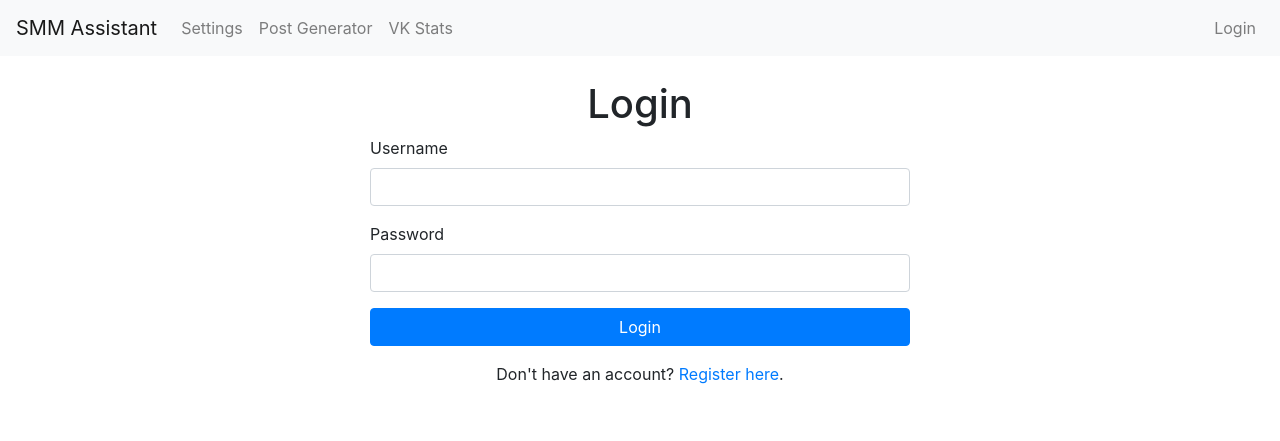
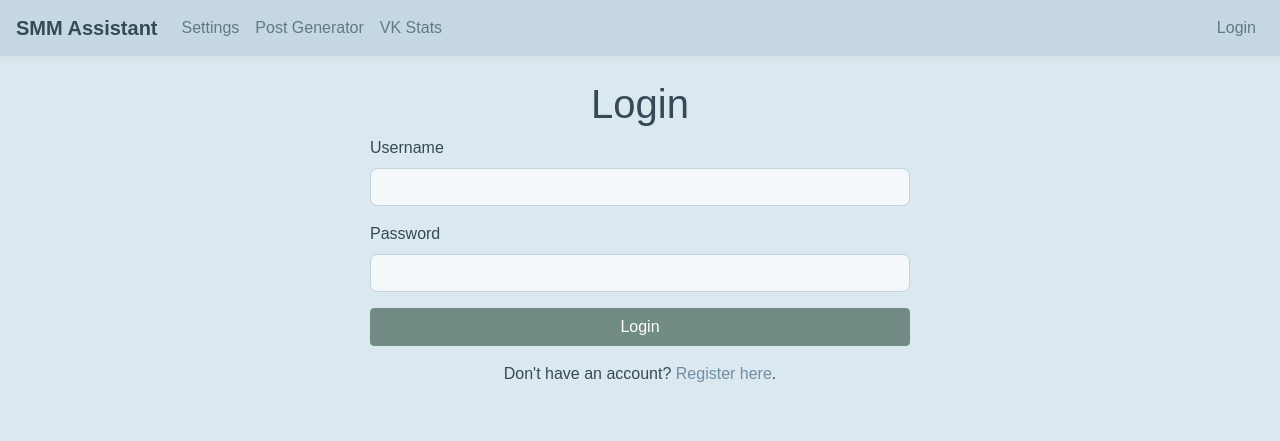
Before and after one commit to VikkMoor/SMM_Assistant, a Flask app: page /auth/login in a window 1280 px wide. Shown: the top 441 px of the page. Run offline with Flask 3, Linux system fonts and the light colour scheme; some libraries are stand-ins or nearby versions.

Commit message:
Complete VK statistics and update UI design

```diff
--- a/app/templates/base.html
+++ b/app/templates/base.html
@@ -1,14 +1,138 @@
+
 <!doctype html>
-<html lang="en">
+<html lang="ru">
 <head>
     <meta charset="UTF-8">
     <meta name="viewport" content="width=device-width, initial-scale=1">
     <title>{% block title %}{% endblock %}</title>
+
     <link href="https://stackpath.bootstrapcdn.com/bootstrap/4.5.2/css/bootstrap.min.css" rel="stylesheet">
+
+    <style>
+        :root {
+            --bg-main: #DCE8EF;
+            --bg-card: #F5F8FA;
+            --bg-nav: #C4D7E3;
+            --accent: #718FA5;
+            --accent-hover: #5D7C93;
+            --green: #718B85;
+            --green-hover: #5E766F;
+            --text-main: #354957;
+            --text-muted: #627887;
+            --border: #C3D3DD;
+        }
+
+
+        body {
+            background-color: var(--bg-main);
+            color: var(--text-main);
+            font-family: Arial, sans-serif;
+        }
+
+        .navbar {
+            background-color: var(--bg-nav) !important;
+            box-shadow: 0 2px 8px rgba(80, 65, 50, 0.06);
+        }
+
+        .navbar-brand {
+            color: var(--text-main) !important;
+            font-weight: 600;
+        }
+
+        .nav-link {
+            color: var(--text-muted) !important;
+            transition: color 0.2s;
+        }
+
+        .nav-link:hover {
+            color: var(--accent) !important;
+        }
+
+        h1, h2, h3, h4, h5 {
+            color: var(--text-main);
+        }
+
+        .container {
+            padding-bottom: 40px;
+        }
+
+        .card, .table {
+            background-color: var(--bg-card);
+            border-color: var(--border);
+            border-radius: 10px;
+        }
+
+        .table {
+            overflow: hidden;
+        }
+
+        .table th {
+            background-color: var(--bg-nav);
+            color: var(--text-main);
+            border-color: var(--border);
+        }
+
+        .table td {
+            border-color: var(--border);
+            color: var(--text-main);
+        }
+
+        .table-striped tbody tr:nth-of-type(odd) {
+            background-color: #EAF1F5;
+        }
+
+        .form-control {
+            background-color: var(--bg-card);
+            border: 1px solid var(--border);
+            color: var(--text-main);
+            border-radius: 7px;
+        }
+
+        .form-control:focus {
+            background-color: var(--bg-card);
+            border-color: var(--accent);
+            box-shadow: 0 0 0 0.2rem rgba(168, 137, 131, 0.15);
+        }
+
+        .btn-primary, .btn-success {
+            background-color: var(--green);
+            border-color: var(--green);
+            color: white;
+        }
+
+        .btn-primary:hover, .btn-success:hover {
+            background-color: var(--green-hover);
+            border-color: var(--green-hover);
+        }
+
+        .btn-secondary {
+            background-color: var(--accent);
+            border-color: var(--accent);
+        }
+
+        .btn-secondary:hover {
+            background-color: var(--accent-hover);
+            border-color: var(--accent-hover);
+        }
+
+        .alert {
+            border-radius: 8px;
+        }
+
+        a {
+            color: var(--accent);
+        }
+
+        a:hover {
+            color: var(--accent-hover);
+        }
+    </style>
 </head>
+
 <body>
-    <nav class="navbar navbar-expand-lg navbar-light bg-light">
+    <nav class="navbar navbar-expand-lg navbar-light">
         <a class="navbar-brand" href="{{ url_for('smm.dashboard') }}">SMM Assistant</a>
+
         <div class="collapse navbar-collapse">
             <ul class="navbar-nav mr-auto">
                 <li class="nav-item">
@@ -21,8 +145,9 @@
                     <a class="nav-link" href="{{ url_for('smm.vk_stats') }}">VK Stats</a>
                 </li>
             </ul>
+
             <ul class="navbar-nav ml-auto">
-                {% if session['user_id'] %}
+                {% if session.get('user_id') %}
                 <li class="nav-item">
                     <a class="nav-link" href="{{ url_for('auth.logout') }}">Logout</a>
                 </li>
@@ -34,20 +159,26 @@
             </ul>
         </div>
     </nav>
+
     <div class="container mt-4">
         {% with messages = get_flashed_messages(with_categories=true) %}
         {% if messages %}
-        <div class="alert alert-dismissible fade show mt-4" role="alert">
+        <div class="mt-4">
             {% for category, message in messages %}
-            <div class="alert alert-{{ category }}">
+            <div class="alert alert-{{ category }} alert-dismissible fade show" role="alert">
                 {{ message }}
+                <button type="button" class="close" data-dismiss="alert" aria-label="Close">
+                    <span aria-hidden="true">&times;</span>
+                </button>
             </div>
             {% endfor %}
         </div>
         {% endif %}
         {% endwith %}
+
         {% block content %}{% endblock %}
     </div>
+
     <script src="https://code.jquery.com/jquery-3.5.1.slim.min.js"></script>
     <script src="https://cdn.jsdelivr.net/npm/@popperjs/core@2.9.3/dist/umd/popper.min.js"></script>
     <script src="https://stackpath.bootstrapcdn.com/bootstrap/4.5.2/js/bootstrap.min.js"></script>
```
Also changed, not shown: app/smm.py (+21 -6 lines), app/templates/vk_stats.html (+27 -8 lines), social_stats/vk_stats.py (+55 -14 lines).
